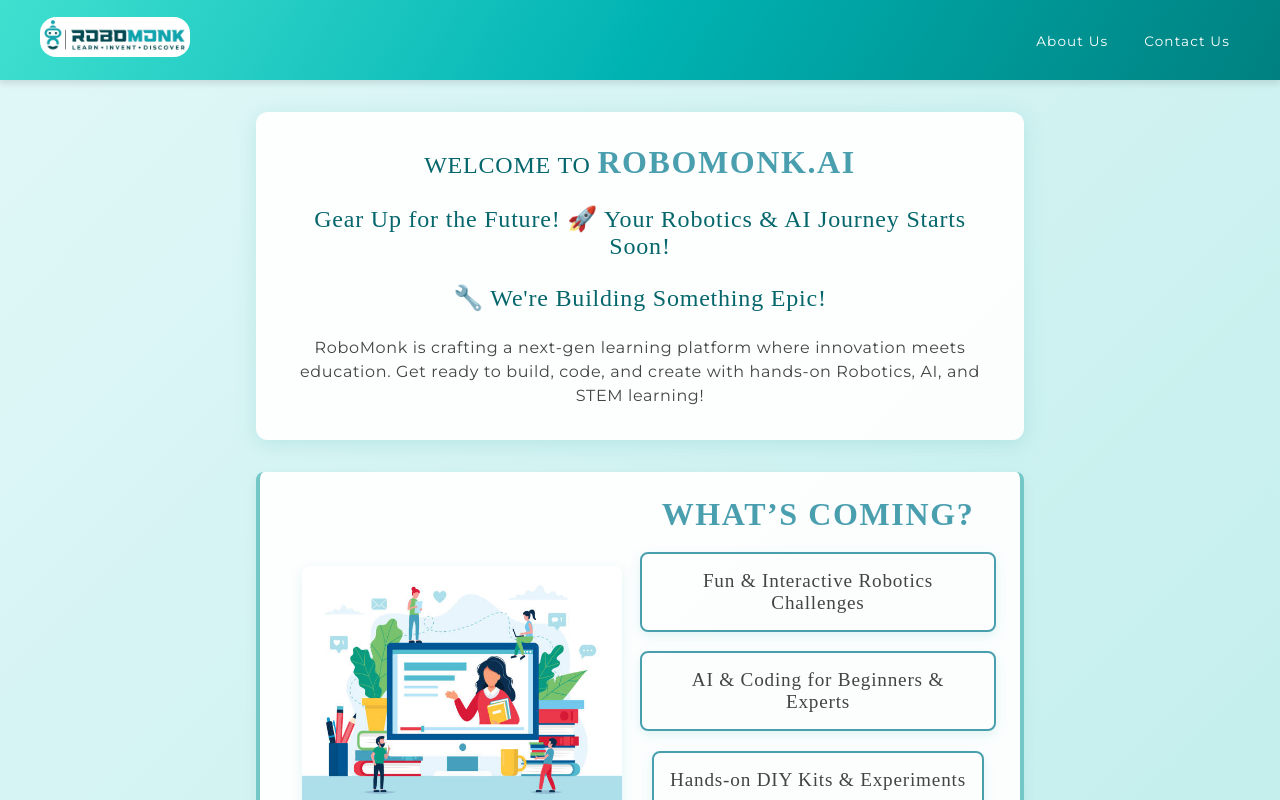
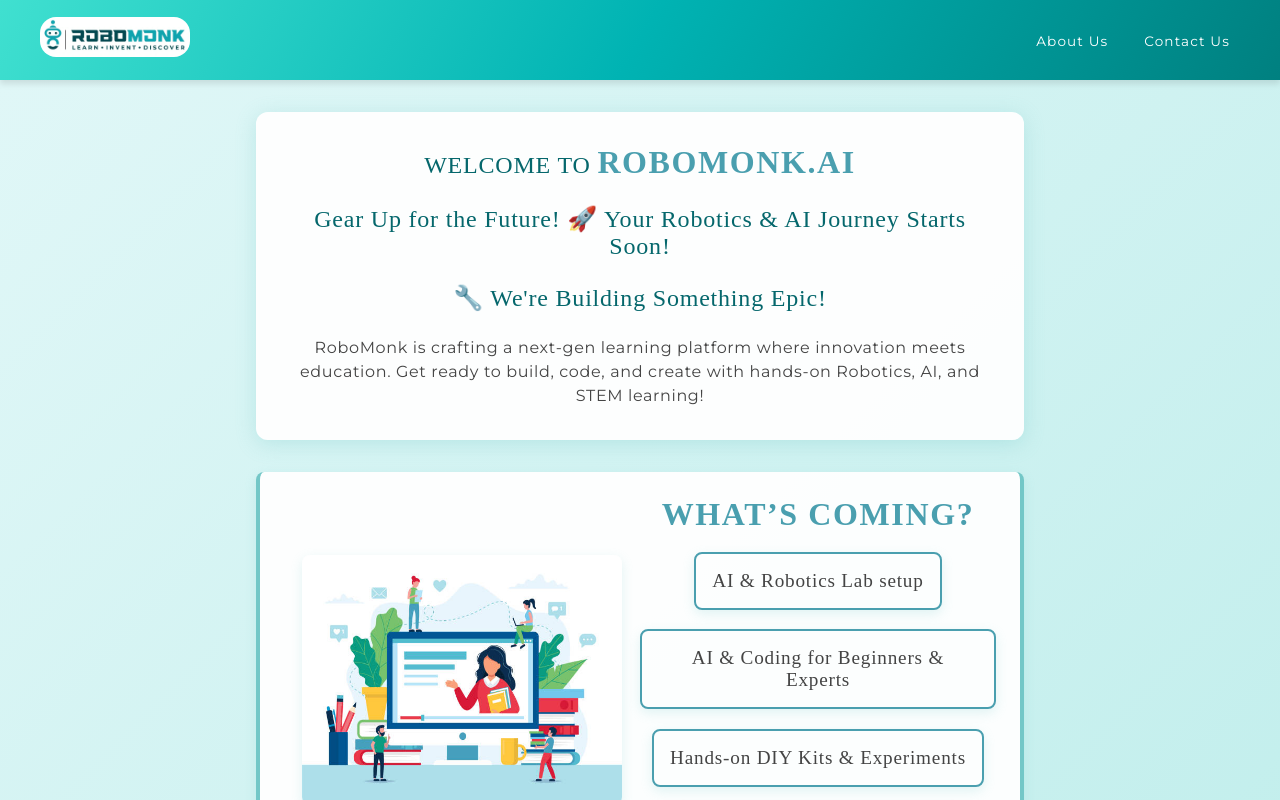
Before and after one commit to CVSCharan/robomonk-ai-client, a Next.js app: page / in a window 1280 px wide. Built offline with nearby package versions, Linux system fonts and the light colour scheme; a web font is replaced by a local one.

Commit message:
created landing page

```diff
--- a/src/app/page.tsx
+++ b/src/app/page.tsx
@@ -160,7 +160,7 @@
                 viewport={{ once: false, amount: 0.2 }}
                 className={styles.comingUpTxt}
               >
-                Fun & Interactive Robotics Challenges
+                AI & Robotics Lab setup
               </motion.h3>
               <motion.h3
                 initial="hidden"
--- a/src/sections/Footer.tsx
+++ b/src/sections/Footer.tsx
@@ -5,7 +5,6 @@
 import { Instagram } from "@mui/icons-material";
 import WhatsAppIcon from "@mui/icons-material/WhatsApp";
 import Image from "next/image";
-import XIcon from "@mui/icons-material/X";
 import LinkedInIcon from "@mui/icons-material/LinkedIn";
 
 const Footer = () => {
```
